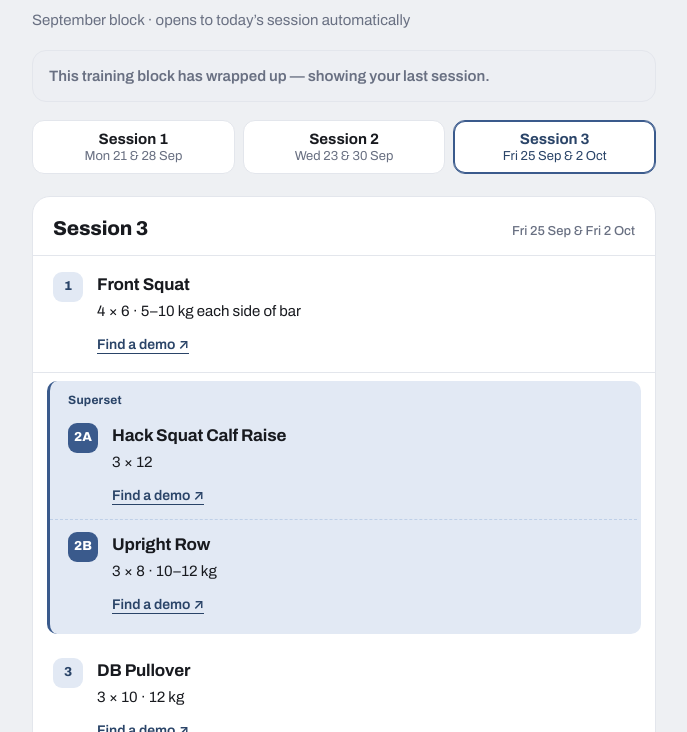
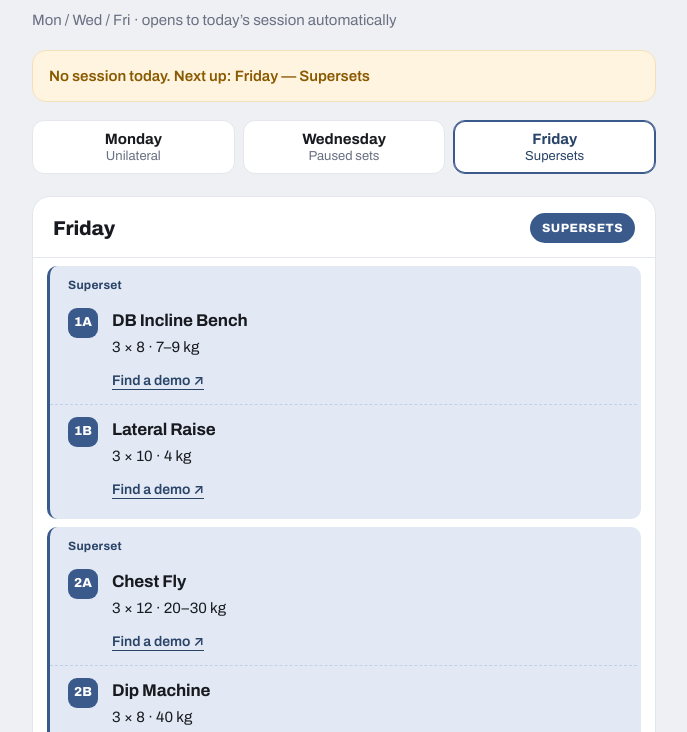
Before and after one commit to NockTravel/Ann-s-Programming, a plain HTML site: page index.html in a window 1280 px wide. Shown: the part 68-800 px from the top of the page, without its empty margins (296-983 px from the left). Drawn offline with Linux system fonts and the light colour scheme.

Commit message:
Update index.html

```diff
--- a/index.html
+++ b/index.html
@@ -23,7 +23,6 @@
   .banner{margin:18px 0;padding:14px 16px;border-radius:14px;font-weight:600;font-size:15px;
     background:var(--accent-soft);color:var(--accent-ink);border:1px solid #C7D5EA;}
   .banner.upcoming{background:#FFF4E0;color:#8A5A00;border-color:#F3E0B8;}
-  .banner.done{background:#EDEFF3;color:var(--muted);border-color:var(--line);}
   .pills{display:flex;gap:8px;margin:16px 0 22px;}
   .pill{flex:1;border:1px solid var(--line);background:var(--surface);border-radius:12px;
     padding:10px 8px;cursor:pointer;text-align:center;font-family:inherit;font-size:13px;
@@ -32,10 +31,11 @@
   .pill.active{border-color:var(--accent);color:var(--accent-ink);box-shadow:inset 0 0 0 1px var(--accent);}
   .pill.active b{color:var(--accent-ink);}
   .panel{background:var(--surface);border:1px solid var(--line);border-radius:18px;overflow:hidden;}
-  .panel-head{display:flex;align-items:baseline;justify-content:space-between;
-    padding:16px 20px 12px;border-bottom:1px solid var(--line);}
+  .panel-head{display:flex;align-items:center;justify-content:space-between;gap:12px;
+    padding:16px 20px 14px;border-bottom:1px solid var(--line);}
   .panel-head h2{margin:0;font-size:20px;font-weight:800;letter-spacing:-0.01em;}
-  .panel-dates{color:var(--muted);font-size:13px;font-weight:500;}
+  .type-tag{flex:none;font-size:12px;font-weight:800;letter-spacing:0.04em;text-transform:uppercase;
+    background:var(--accent);color:#fff;padding:6px 12px;border-radius:999px;}
   .ex{display:flex;gap:14px;padding:16px 20px;border-bottom:1px solid var(--line);}
   .panel > .ex:last-child{border-bottom:none;}
   .ex-num{flex:none;width:30px;height:30px;border-radius:9px;background:var(--accent-soft);
@@ -68,33 +68,30 @@
 <div class="wrap">
   <!-- Edit this title / subtitle for your client -->
   <h1 class="title">Strength Program</h1>
-  <p class="subtitle">September block &middot; opens to today&rsquo;s session automatically</p>
+  <p class="subtitle">Mon / Wed / Fri &middot; opens to today&rsquo;s session automatically</p>
 
   <div class="banner" id="banner"></div>
 
   <div class="pills" id="pills">
-    <button class="pill" data-s="1" type="button"><b>Session 1</b>Mon 21 &amp; 28 Sep</button>
-    <button class="pill" data-s="2" type="button"><b>Session 2</b>Wed 23 &amp; 30 Sep</button>
-    <button class="pill" data-s="3" type="button"><b>Session 3</b>Fri 25 Sep &amp; 2 Oct</button>
+    <button class="pill" data-s="1" type="button"><b>Monday</b>Unilateral</button>
+    <button class="pill" data-s="2" type="button"><b>Wednesday</b>Paused sets</button>
+    <button class="pill" data-s="3" type="button"><b>Friday</b>Supersets</button>
   </div>
 
   <div id="session-container"></div>
 
-  <footer>Tap a session above to view any day. Tap a demo to watch it here.</footer>
+  <footer>Tap a day above to view its session. Tap a demo to watch it here.</footer>
 </div>
 
 <script>
 /* ============================================================
-   1) SCHEDULE  — date (YYYY-MM-DD) -> which session loads that day
+   1) SCHEDULE  — weekday (0=Sun … 6=Sat) -> which session loads
    ============================================================ */
-const SCHEDULE = [
-  {date:'2026-09-21', session:1},
-  {date:'2026-09-23', session:2},
-  {date:'2026-09-25', session:3},
-  {date:'2026-09-28', session:1},
-  {date:'2026-09-30', session:2},
-  {date:'2026-10-02', session:3},
-];
+const SCHEDULE = {
+  1: 1, // Monday    -> Session 1
+  3: 2, // Wednesday -> Session 2
+  5: 3, // Friday    -> Session 3
+};
 
 /* ============================================================
    2) SESSIONS — your program.
@@ -105,62 +102,48 @@ const SCHEDULE = [
       Superset: {t:'ss', label:'Superset', ex:[ {..}, {..} ]}
    ============================================================ */
 const SESSIONS = {
-  1: { title:'Session 1', dates:'Mon 21 & Mon 28 Sep', items:[
-    {name:'Overhead Squat',   scheme:'4 × 6',        load:'15 kg bar or plate',   note:'', video:''},
-    {name:'Incline DB Bench', scheme:'4 × 6',        load:'7–9 kg',               note:'', video:''},
-    {name:'Lateral Raise',    scheme:'3 × 10',       load:'4–6 kg',               note:'', video:''},
-    {name:'Walking Lunges',   scheme:'3 × 8 / leg',  load:'weight of choice',     note:'', video:''},
-    {t:'ss', label:'Superset', ex:[
-      {name:'Roman Chair Leg Raises', scheme:'', load:'', note:'', video:''},
-      {name:'Pallof Press',           scheme:'2 × 12 / side', load:'cable or band', note:'', video:''},
-    ]},
+  1: { title:'Monday', type:'Unilateral', items:[
+    {name:'B-Stance Deadlift',                      scheme:'3 × 6 / side',  load:'50 kg',          note:'', video:''},
+    {name:'Single-Arm Hammer Strength Chest Press', scheme:'3 × 8 / side',  load:'10–15 kg / side',note:'', video:''},
+    {name:'Single-Arm Seated Row with Rotation',    scheme:'3 × 8 / side',  load:'19 kg',          note:'', video:''},
+    {name:'Med Ball Seated Single-Arm Overhead Press', scheme:'3 × 8 / side', load:'6–8 kg',       note:'Focus on sitting up straight.', video:''},
+    {name:'Single-Leg Leg Extension',               scheme:'3 × 10',        load:'25–40 kg',       note:'', video:''},
+    {name:'Single-Arm Cable Lateral Raise',         scheme:'3 × 10',        load:'3.5–5 kg',       note:'', video:''},
+    {name:'Kayak Row',                              scheme:'2 × 10 / side', load:'15–25 kg',       note:'', video:''},
   ]},
 
-  2: { title:'Session 2', dates:'Wed 23 & Wed 30 Sep', items:[
-    {name:'Lat Pulldown',      scheme:'3 × 8', load:'33 kg', note:'', video:''},
-    {name:'Trap Bar Deadlift', scheme:'4 × 6', load:'10–15 kg each side',
-       note:'Use a regular bar instead of the trap bar if you’d prefer.', video:''},
-    {t:'ss', label:'Superset', ex:[
-      {name:'Hamstring Curl',    scheme:'3 × 8 / leg', load:'7 kg each side', note:'', video:''},
-      {name:'Seated Calf Raise', scheme:'3 × 12',      load:'15 kg',          note:'', video:''},
-    ]},
-    {name:'Seated Chest Fly', scheme:'3 × 12', load:'', note:'', video:''},
-    {t:'ss', label:'Superset', ex:[
-      {name:'Bench Leg Lowers', scheme:'', load:'', note:'', video:''},
-      {name:'Bosu Single-Leg Balance (eyes closed)', scheme:'2 × 30 s / leg', load:'', note:'', video:''},
-    ]},
+  2: { title:'Wednesday', type:'Paused sets', items:[
+    {name:'Paused Box Squats',            scheme:'3 × 8', load:'35 kg',            note:'', video:''},
+    {name:'Paused Bench Press',           scheme:'3 × 8', load:'25–30 kg',         note:'', video:''},
+    {name:'Hammer Strength Plate Row',    scheme:'3 × 8', load:'20–25 kg each side',note:'', video:''},
   ]},
 
-  3: { title:'Session 3', dates:'Fri 25 Sep & Fri 2 Oct', items:[
-    {name:'Front Squat', scheme:'4 × 6', load:'5–10 kg each side of bar', note:'', video:''},
+  3: { title:'Friday', type:'Supersets', items:[
     {t:'ss', label:'Superset', ex:[
-      {name:'Hack Squat Calf Raise', scheme:'3 × 12', load:'',        note:'', video:''},
-      {name:'Upright Row',           scheme:'3 × 8',  load:'10–12 kg', note:'', video:''},
+      {name:'DB Incline Bench', scheme:'3 × 8',  load:'7–9 kg', note:'', video:''},
+      {name:'Lateral Raise',    scheme:'3 × 10', load:'4 kg',   note:'', video:''},
     ]},
-    {name:'DB Pullover',      scheme:'3 × 10', load:'12 kg',    note:'', video:''},
-    {name:'DB Bent-Over Row', scheme:'3 × 8',  load:'14–18 kg', note:'', video:''},
     {t:'ss', label:'Superset', ex:[
-      {name:'Lat Row',         scheme:'2 × 12', load:'', note:'', video:''},
-      {name:'Tricep Pushdown', scheme:'2 × 12', load:'', note:'', video:''},
+      {name:'Chest Fly',    scheme:'3 × 12', load:'20–30 kg', note:'', video:''},
+      {name:'Dip Machine',  scheme:'3 × 8',  load:'40 kg',    note:'', video:''},
     ]},
+    {t:'ss', label:'Superset', ex:[
+      {name:'Lat Row',         scheme:'3 × 10', load:'20 kg', note:'', video:''},
+      {name:'Tricep Pushdown', scheme:'3 × 12', load:'20 kg', note:'', video:''},
+    ]},
+    {t:'ss', label:'Superset', ex:[
+      {name:'Hamstring Curl', scheme:'3 × 8',  load:'7 kg / side', note:'', video:''},
+      {name:'Calf Raise',     scheme:'3 × 10', load:'20 kg',       note:'', video:''},
+    ]},
+    {name:'Cable Rotations', scheme:'2 × 15 / side', load:'', note:'', video:''},
   ]},
 };
 
 /* ============================================================
    Rendering + date logic (no need to edit below)
    ============================================================ */
-const MON=['Jan','Feb','Mar','Apr','May','Jun','Jul','Aug','Sep','Oct','Nov','Dec'];
-const DOW=['Sun','Mon','Tue','Wed','Thu','Fri','Sat'];
+const DOW=['Sunday','Monday','Tuesday','Wednesday','Thursday','Friday','Saturday'];
 
-function todayISO(){
-  const d=new Date();
-  return d.getFullYear()+'-'+String(d.getMonth()+1).padStart(2,'0')+'-'+String(d.getDate()).padStart(2,'0');
-}
-function pretty(iso){
-  const [y,m,d]=iso.split('-').map(Number);
-  const dt=new Date(y,m-1,d);
-  return DOW[dt.getDay()]+' '+d+' '+MON[m-1];
-}
 function esc(s){return String(s).replace(/[&<>"]/g,c=>({'&':'&amp;','<':'&lt;','>':'&gt;','"':'&quot;'}[c]));}
 
 function presc(ex){return [ex.scheme,ex.load].filter(Boolean).map(esc).join(' · ');}
@@ -191,7 +174,7 @@ function renderSession(id){
   const s=SESSIONS[id]; let n=0;
   const body=s.items.map(it=>{n++;return it.t==='ss'?ssBlock(it,n):exRow(it,n);}).join('');
   return '<div class="panel"><div class="panel-head"><h2>'+esc(s.title)+'</h2>'
-    +'<span class="panel-dates">'+esc(s.dates)+'</span></div>'+body+'</div>';
+    +'<span class="type-tag">'+esc(s.type)+'</span></div>'+body+'</div>';
 }
 
 const pills=[...document.querySelectorAll('.pill')];
@@ -211,27 +194,22 @@ document.addEventListener('click',e=>{
   }
 });
 
-// decide which session to load from today's date
+// decide which session to load from today's weekday
 (function init(){
-  const today=todayISO();
+  const dow=new Date().getDay();
   const banner=document.getElementById('banner');
-  const hit=SCHEDULE.find(s=>s.date===today);
-  if(hit){
-    banner.textContent='Today · '+pretty(today)+' — Session '+hit.session;
-    showSession(hit.session);
+  if(SCHEDULE[dow]){
+    banner.textContent='Today · '+DOW[dow]+' — '+SESSIONS[SCHEDULE[dow]].type;
+    showSession(SCHEDULE[dow]);
     return;
   }
-  const next=SCHEDULE.filter(s=>s.date>today).sort((a,b)=>a.date.localeCompare(b.date))[0];
-  if(next){
-    banner.classList.add('upcoming');
-    banner.textContent='No session today. Next up: Session '+next.session+' · '+pretty(next.date);
-    showSession(next.session);
-    return;
-  }
-  const last=SCHEDULE[SCHEDULE.length-1];
-  banner.classList.add('done');
-  banner.textContent='This training block has wrapped up — showing your last session.';
-  showSession(last.session);
+  // not a training day — find the next scheduled day of the week
+  const order=[1,3,5];
+  let next=order.find(d=>d>dow);
+  if(next===undefined) next=order[0];
+  banner.classList.add('upcoming');
+  banner.textContent='No session today. Next up: '+DOW[next]+' — '+SESSIONS[SCHEDULE[next]].type;
+  showSession(SCHEDULE[next]);
 })();
 </script>
 </body>
```
